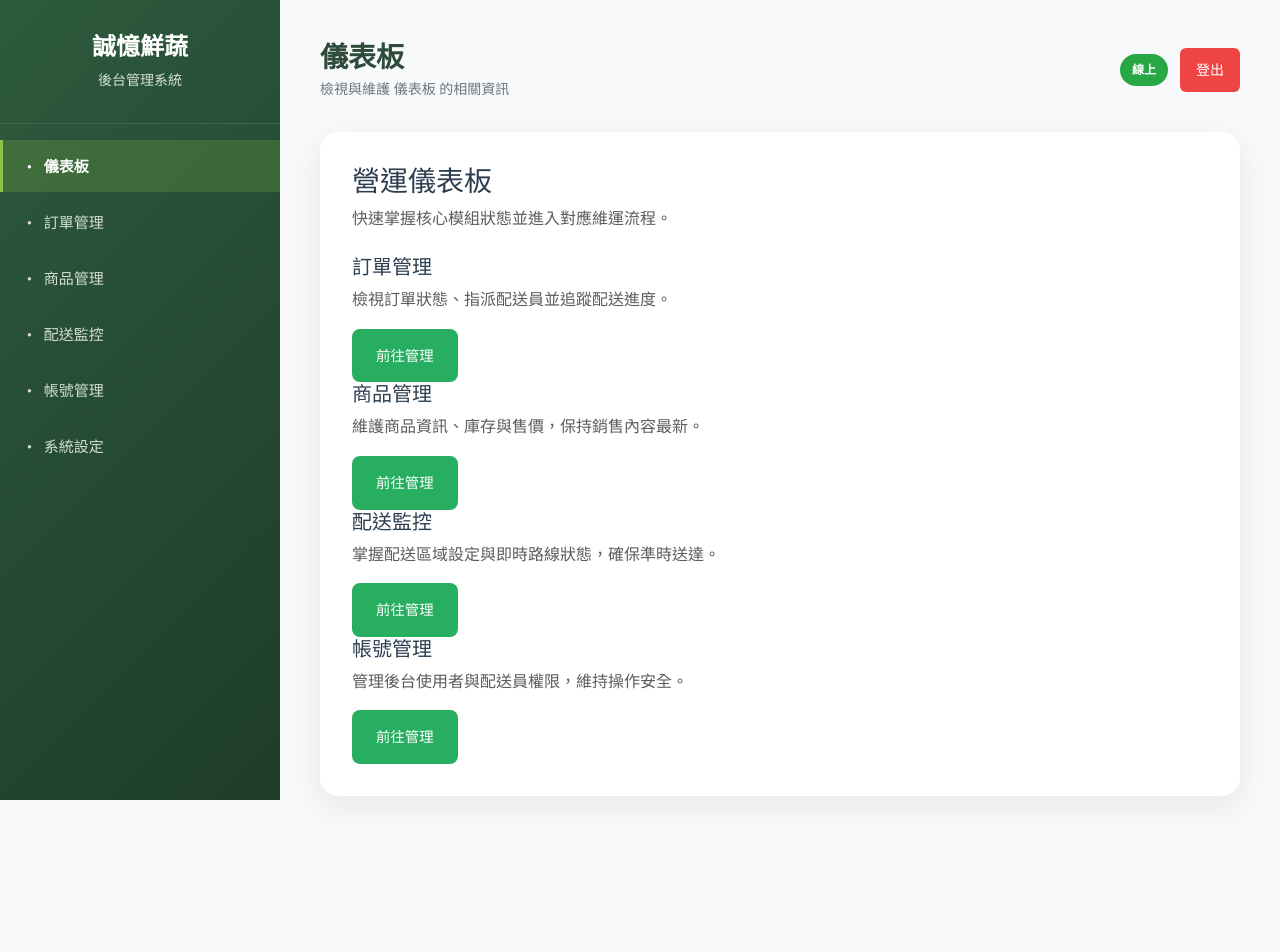
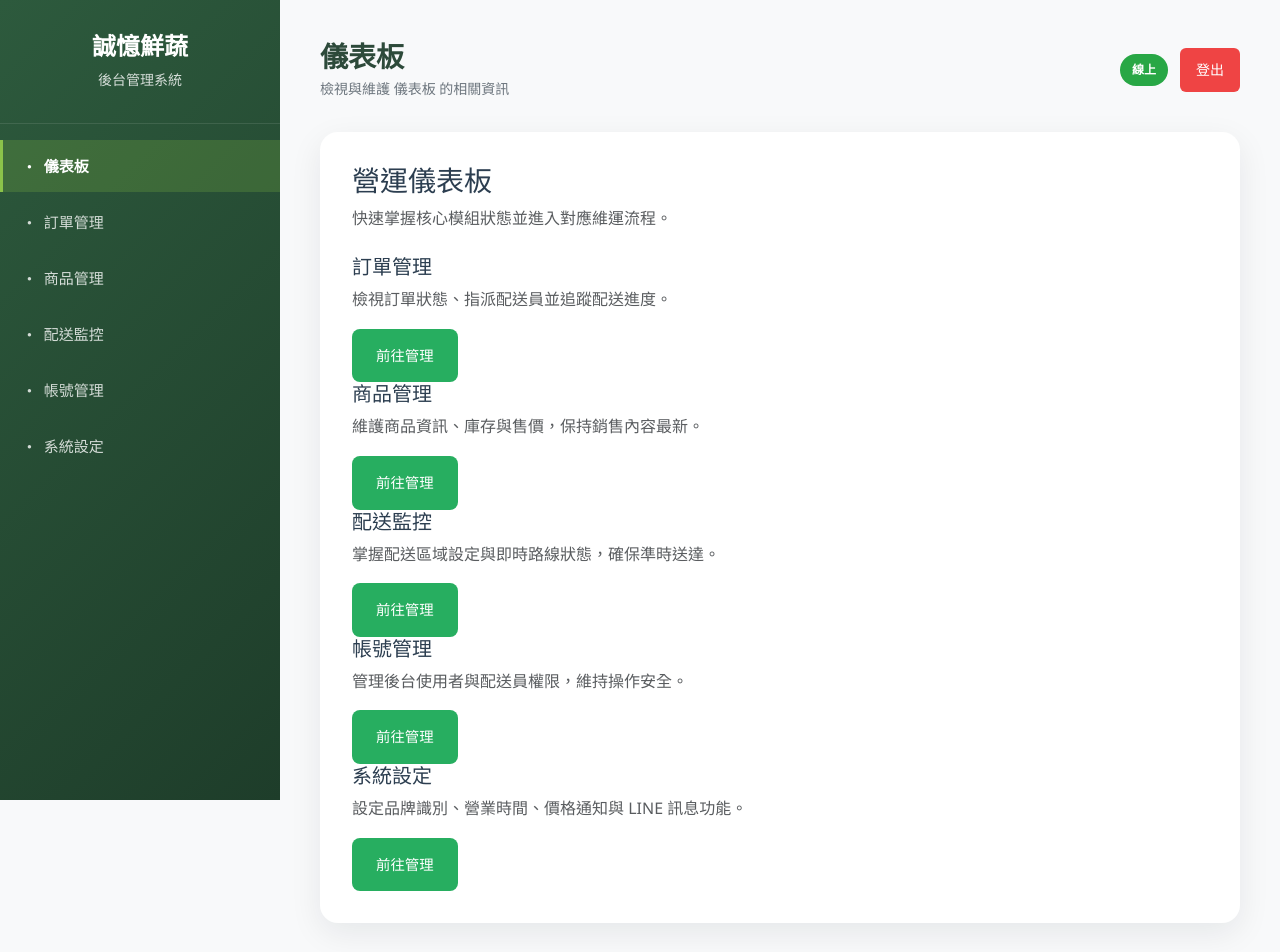
Before and after one commit to wanwangiao/chengyivegetable-delivery, a Next.js app in the folder apps/web/: page /admin in a window 1280 px wide. Shown: the top 952 px of the page. Before the commit the page ends 836 px from the top, so only its background shows below. Built offline with nearby package versions, Linux system fonts and the light colour scheme; sample sign-in values are in the browser's storage.

Commit message:
fix: 在管理後台儀表板新增系統設定連結
- 新增「系統設定」卡片到管理後台首頁
- 可從儀表板直接進入品牌設定、營業時間、價格通知等功能
- 路由指向 /admin/settings

```diff
--- a/apps/web/src/app/admin/page.tsx
+++ b/apps/web/src/app/admin/page.tsx
@@ -21,6 +21,11 @@ const DASHBOARD_SECTIONS: { title: string; description: string; href: Route }[]
     title: '帳號管理',
     description: '管理後台使用者與配送員權限，維持操作安全。',
     href: '/admin/users'
+  },
+  {
+    title: '系統設定',
+    description: '設定品牌識別、營業時間、價格通知與 LINE 訊息功能。',
+    href: '/admin/settings'
   }
 ];
 
```
